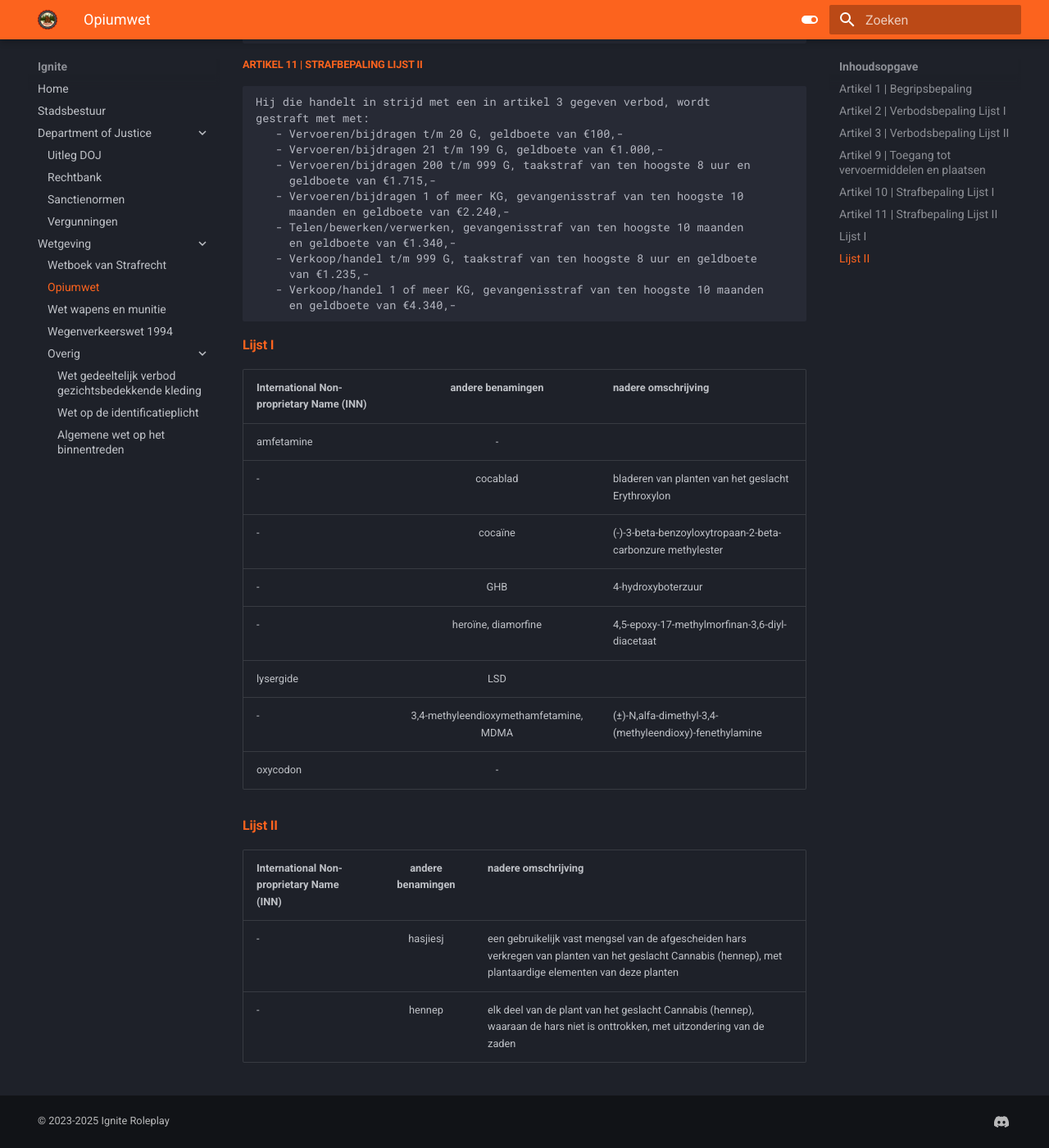
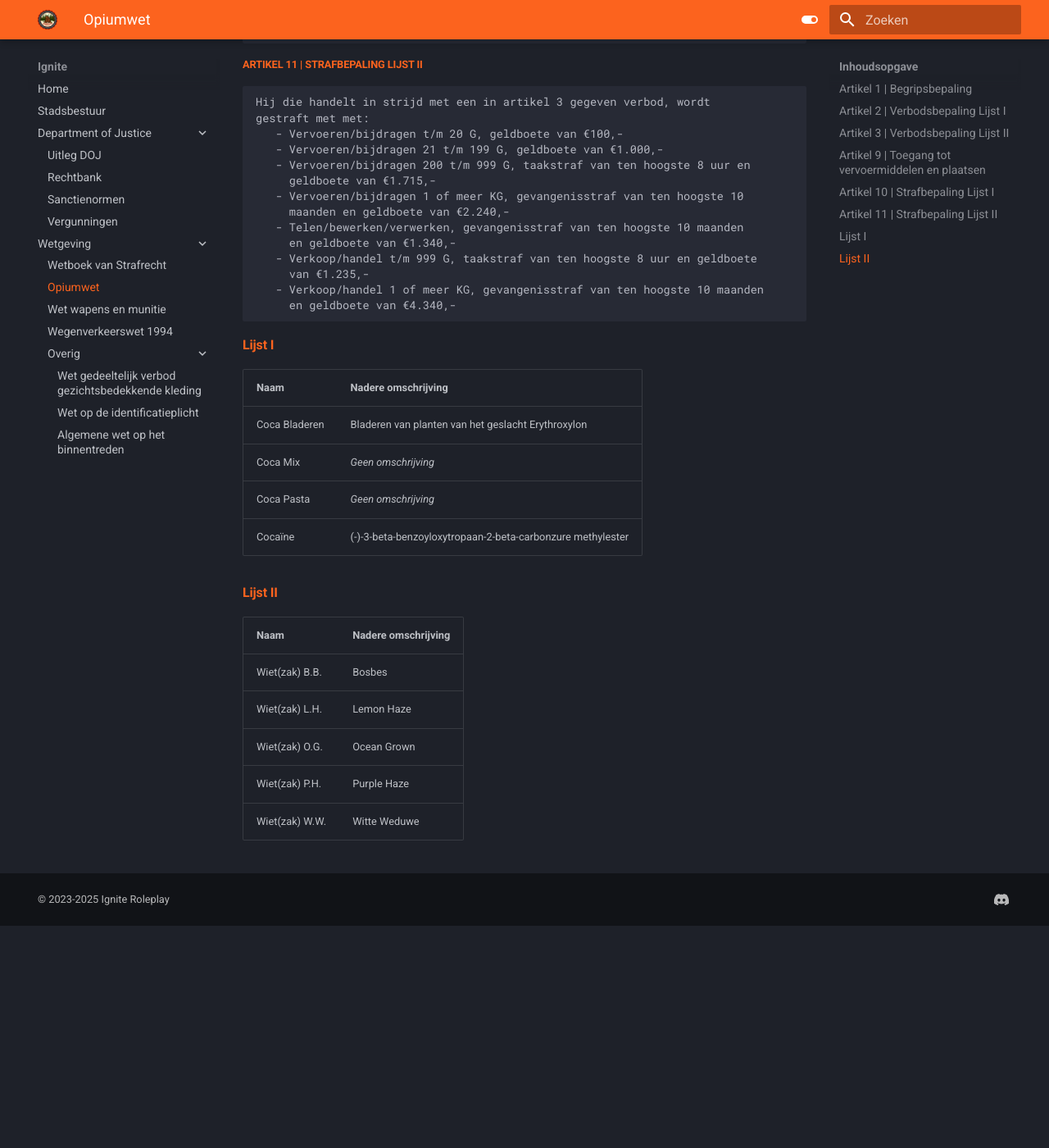
Before and after one commit to NLDenny/wetboek, an MkDocs documentation site: the page built from docs/Wetgeving/opw.md, in a window 1280 px wide and 1400 px high, scrolled down 1430 px. Shown: the whole window at 82% size. Built offline with MkDocs 1.6.1 and Material for MkDocs 9.7.7, drawn with Linux system fonts in a browser that asks for light colours; after the commit the page ends 2559 px from its top, so only the background shows below that.

Commit message:
Update opw.md

````diff
--- a/docs/Wetgeving/opw.md
+++ b/docs/Wetgeving/opw.md
@@ -87,7 +87,7 @@ gestraft met met:
    - Verkoop/handel 1 of meer KG, gevangenisstraf van ten hoogste 10 maanden
      en geldboete van €4.340,-
 ```
-
+<!--
 ####<span style="color: #fc631e;">Lijst I</span>
 |International Non-proprietary Name (INN)|andere benamingen|nadere omschrijving|
 |:---|:---:|:-----|
@@ -105,6 +105,25 @@ oxycodon| - |  |
 |:---|:---:|:-----|
 -| hasjiesj | een gebruikelijk vast mengsel van de afgescheiden hars verkregen van planten van het geslacht Cannabis (hennep), met plantaardige elementen van deze planten |
 -| hennep | elk deel van de plant van het geslacht Cannabis (hennep), waaraan de hars niet is onttrokken, met uitzondering van de zaden |
+-->
+
+####<span style="color: #fc631e;">Lijst I</span>
+|Naam|Nadere omschrijving|
+|:---|:-----|
+Coca Bladeren | Bladeren van planten van het geslacht Erythroxylon
+Coca Mix | *Geen omschrijving*
+Coca Pasta | *Geen omschrijving*
+Cocaïne | (-)-3-beta-benzoyloxytropaan-2-beta-carbonzure methylester
+
+####<span style="color: #fc631e;">Lijst II</span>
+|Naam|Nadere omschrijving|
+|:---|:-----|
+Wiet(zak) B.B. | Bosbes
+Wiet(zak) L.H. | Lemon Haze
+Wiet(zak) O.G. | Ocean Grown
+Wiet(zak) P.H. | Purple Haze
+Wiet(zak) W.W. | Witte Weduwe
+
 
 <!-- ??? question "Hoe werkt het gedoogbeleid?"
 
````
